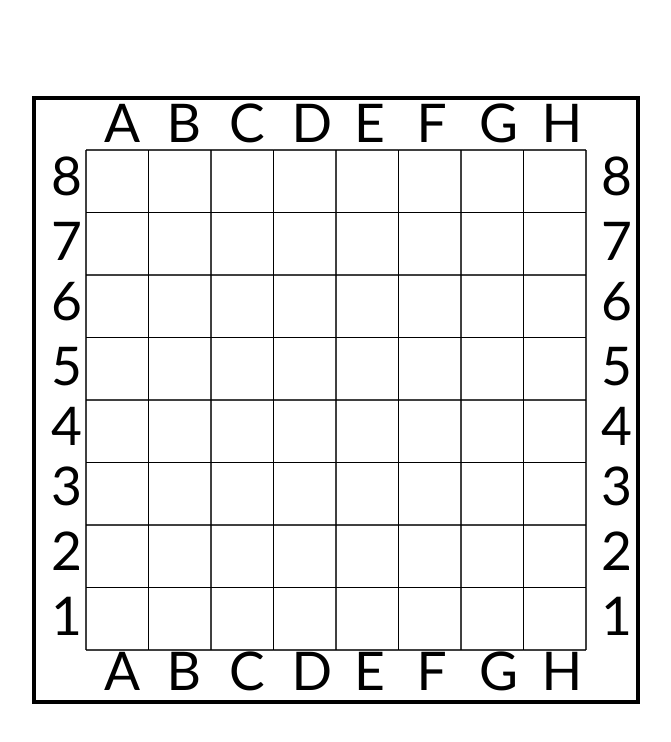
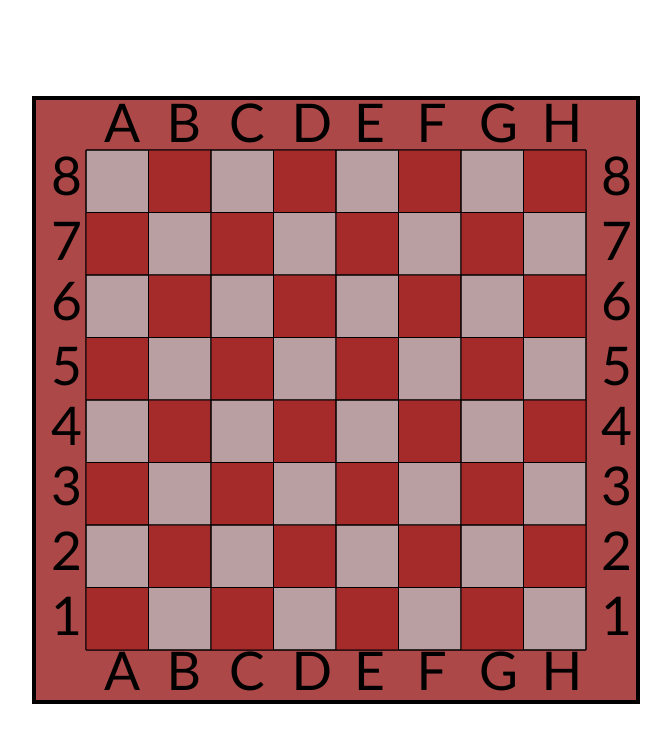
Before and after one commit to huy4798hn/huy4798hn.github.io, a plain HTML site: page banco.html in a window 1280 px wide. Shown: the whole page, without its empty margins (304-975 px from the left). Drawn offline with Linux system fonts and the light colour scheme.

Commit message:
first commit

```diff
--- a/banco.html
+++ b/banco.html
@@ -6,7 +6,7 @@
     <title>Ban Co</title>
     <style>
         #canvas {
-            position:absolute; top: 50%; left: 50%; transform: translate(-50%, -50%);
+            position:absolute; top: 50%; left: 50%; transform: translate(-50%, -50%); background-color:rgb(173, 72, 72);
         }
     </style>
 </head>
@@ -16,12 +16,13 @@
         const c = document.getElementById('canvas')
         const ctx = c.getContext('2d')
 
-        // Dòng 1:
         ctx.beginPath()
         ctx.rect(50,50,500,500)
-        ctx.rectStyle = 'red'
+        ctx.fillStyle = 'rgb(185, 158, 162)'
+        ctx.fill()
         ctx.stroke()
 
+        // Dòng 1:
 
         ctx.beginPath()
         ctx.rect(50,50,62.5,62.5)
@@ -29,6 +30,8 @@
 
         ctx.beginPath()
         ctx.rect(112.5,50,62.5,62.5)
+        ctx.fillStyle = 'brown'
+        ctx.fill()
         ctx.stroke()
 
         ctx.beginPath()
@@ -37,6 +40,8 @@
 
         ctx.beginPath()
         ctx.rect(237.5,50,62.5,62.5)
+        ctx.fillStyle = 'brown'
+        ctx.fill()
         ctx.stroke()
 
         ctx.beginPath()
@@ -45,6 +50,8 @@
 
         ctx.beginPath()
         ctx.rect(362.5,50,62.5,62.5)
+        ctx.fillStyle = 'brown'
+        ctx.fill()
         ctx.stroke()
 
         ctx.beginPath()
@@ -53,11 +60,15 @@
 
         ctx.beginPath()
         ctx.rect(487.5,50,62.5,62.5)
+        ctx.fillStyle = 'brown'
+        ctx.fill()
         ctx.stroke()
 
         // Dòng 2:
         ctx.beginPath()
         ctx.rect(50,112.5,62.5,62.5)
+        ctx.fillStyle = 'brown'
+        ctx.fill()
         ctx.stroke()
 
         ctx.beginPath()
@@ -66,6 +77,8 @@
 
         ctx.beginPath()
         ctx.rect(175,112.5,62.5,62.5)
+        ctx.fillStyle = 'brown'
+        ctx.fill()
         ctx.stroke()
 
         ctx.beginPath()
@@ -74,6 +87,8 @@
 
         ctx.beginPath()
         ctx.rect(300,112.5,62.5,62.5)
+        ctx.fillStyle = 'brown'
+        ctx.fill()
         ctx.stroke()
 
         ctx.beginPath()
@@ -82,6 +97,8 @@
 
         ctx.beginPath()
         ctx.rect(425,112.5,62.5,62.5)
+        ctx.fillStyle = 'brown'
+        ctx.fill()
         ctx.stroke()
 
         ctx.beginPath()
@@ -96,6 +113,8 @@
 
         ctx.beginPath()
         ctx.rect(112.5,175,62.5,62.5)
+        ctx.fillStyle = 'brown'
+        ctx.fill()
         ctx.stroke()
 
         ctx.beginPath()
@@ -104,6 +123,8 @@
 
         ctx.beginPath()
         ctx.rect(237.5,175,62.5,62.5)
+        ctx.fillStyle = 'brown'
+        ctx.fill()
         ctx.stroke()
 
         ctx.beginPath()
@@ -112,6 +133,8 @@
 
         ctx.beginPath()
         ctx.rect(362.5,175,62.5,62.5)
+        ctx.fillStyle = 'brown'
+        ctx.fill()
         ctx.stroke()
 
         ctx.beginPath()
@@ -120,12 +143,16 @@
 
         ctx.beginPath()
         ctx.rect(487.5,175,62.5,62.5)
+        ctx.fillStyle = 'brown'
+        ctx.fill()
         ctx.stroke()
 
         // Dòng 4:
 
         ctx.beginPath()
         ctx.rect(50,237.5,62.5,62.5)
+        ctx.fillStyle = 'brown'
+        ctx.fill()
         ctx.stroke()
 
         ctx.beginPath()
@@ -134,6 +161,8 @@
 
         ctx.beginPath()
         ctx.rect(175,237.5,62.5,62.5)
+        ctx.fillStyle = 'brown'
+        ctx.fill()
         ctx.stroke()
 
         ctx.beginPath()
@@ -142,6 +171,8 @@
 
         ctx.beginPath()
         ctx.rect(300,237.5,62.5,62.5)
+        ctx.fillStyle = 'brown'
+        ctx.fill()
         ctx.stroke()
 
         ctx.beginPath()
@@ -150,6 +181,8 @@
 
         ctx.beginPath()
         ctx.rect(425,237.5,62.5,62.5)
+        ctx.fillStyle = 'brown'
+        ctx.fill()
         ctx.stroke()
 
         ctx.beginPath()
@@ -164,6 +197,8 @@
 
         ctx.beginPath()
         ctx.rect(112.5,300,62.5,62.5)
+        ctx.fillStyle = 'brown'
+        ctx.fill()
         ctx.stroke()
 
         ctx.beginPath()
@@ -172,6 +207,8 @@
 
         ctx.beginPath()
         ctx.rect(237.5,300,62.5,62.5)
+        ctx.fillStyle = 'brown'
+        ctx.fill()
         ctx.stroke()
 
         ctx.beginPath()
@@ -180,6 +217,8 @@
 
         ctx.beginPath()
         ctx.rect(362.5,300,62.5,62.5)
+        ctx.fillStyle = 'brown'
+        ctx.fill()
         ctx.stroke()
 
         ctx.beginPath()
@@ -188,12 +227,16 @@
 
         ctx.beginPath()
         ctx.rect(487.5,300,62.5,62.5)
+        ctx.fillStyle = 'brown'
+        ctx.fill()
         ctx.stroke()
 
         // Dòng 6:
 
         ctx.beginPath()
         ctx.rect(50,362.5,62.5,62.5)
+        ctx.fillStyle = 'brown'
+        ctx.fill()
         ctx.stroke()
 
         ctx.beginPath()
@@ -202,6 +245,8 @@
 
         ctx.beginPath()
         ctx.rect(175,362.5,62.5,62.5)
+        ctx.fillStyle = 'brown'
+        ctx.fill()
         ctx.stroke()
 
         ctx.beginPath()
@@ -210,6 +255,8 @@
 
         ctx.beginPath()
         ctx.rect(300,362.5,62.5,62.5)
+        ctx.fillStyle = 'brown'
+        ctx.fill()
         ctx.stroke()
 
         ctx.beginPath()
@@ -218,6 +265,8 @@
 
         ctx.beginPath()
         ctx.rect(425,362.5,62.5,62.5)
+        ctx.fillStyle = 'brown'
+        ctx.fill()
         ctx.stroke()
 
         ctx.beginPath()
@@ -232,6 +281,8 @@
 
         ctx.beginPath()
         ctx.rect(112.5,425,62.5,62.5)
+        ctx.fillStyle = 'brown'
+        ctx.fill()
         ctx.stroke()
 
         ctx.beginPath()
@@ -240,6 +291,8 @@
 
         ctx.beginPath()
         ctx.rect(237.5,425,62.5,62.5)
+        ctx.fillStyle = 'brown'
+        ctx.fill()
         ctx.stroke()
 
         ctx.beginPath()
@@ -248,6 +301,8 @@
 
         ctx.beginPath()
         ctx.rect(362.5,425,62.5,62.5)
+        ctx.fillStyle = 'brown'
+        ctx.fill()
         ctx.stroke()
 
         ctx.beginPath()
@@ -256,12 +311,16 @@
 
         ctx.beginPath()
         ctx.rect(487.5,425,62.5,62.5)
+        ctx.fillStyle = 'brown'
+        ctx.fill()
         ctx.stroke()
 
         // Dòng 8:
 
         ctx.beginPath()
         ctx.rect(50,487.5,62.5,62.5)
+        ctx.fillStyle = 'brown'
+        ctx.fill()
         ctx.stroke()
 
         ctx.beginPath()
@@ -270,6 +329,8 @@
 
         ctx.beginPath()
         ctx.rect(175,487.5,62.5,62.5)
+        ctx.fillStyle = 'brown'
+        ctx.fill()
         ctx.stroke()
 
         ctx.beginPath()
@@ -278,6 +339,8 @@
 
         ctx.beginPath()
         ctx.rect(300,487.5,62.5,62.5)
+        ctx.fillStyle = 'brown'
+        ctx.fill()
         ctx.stroke()
 
         ctx.beginPath()
@@ -286,6 +349,8 @@
 
         ctx.beginPath()
         ctx.rect(425,487.5,62.5,62.5)
+        ctx.fillStyle = 'brown'
+        ctx.fill()
         ctx.stroke()
 
         ctx.beginPath()
@@ -294,6 +359,9 @@
 
         // Chữ cái:
 
+
+        ctx.beginPath()
+        ctx.fillStyle = 'black'
         ctx.font = '40pt Calibri'
         ctx.fillText('A', 68,42)
         ctx.fillText('B',130.5,42)
```
